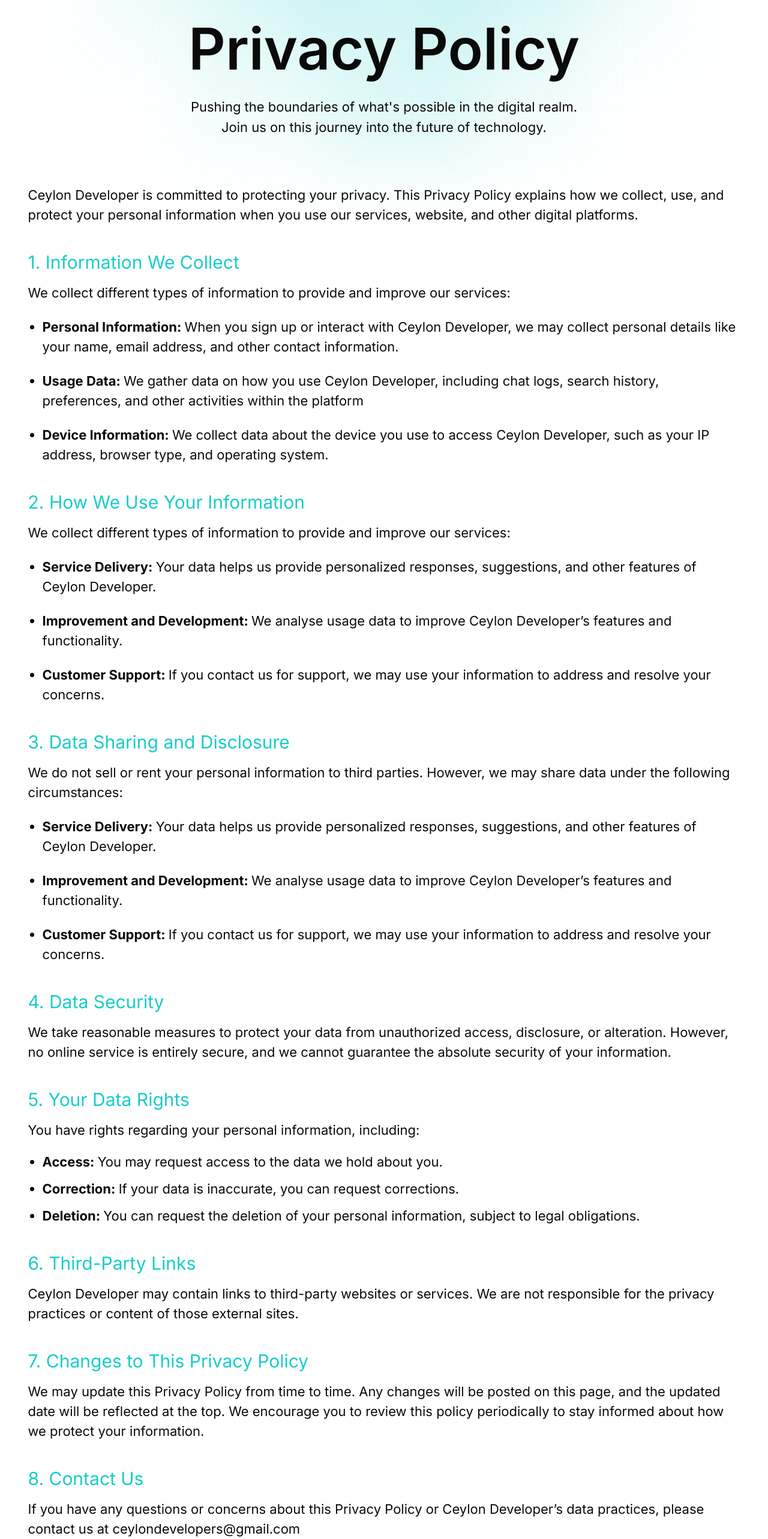
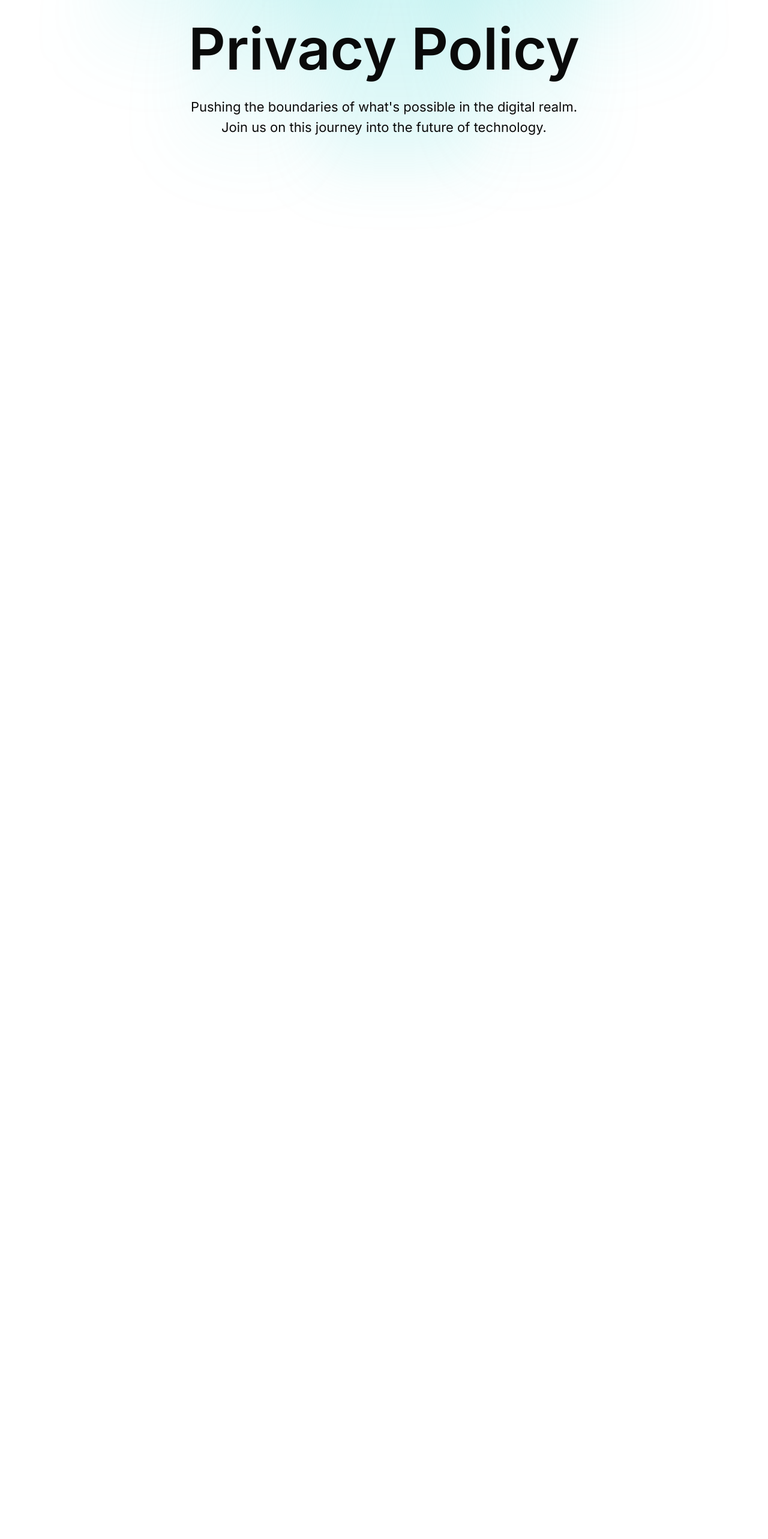
Before and after one commit to Roshen-Perera/ceylon-developers-portfolio, a Next.js app: page /privacy in a window 1280 px wide. Shown: the part 123-2689 px from the top of the page at 60% size. After the commit the page ends 800 px from the top, so only its background shows below. Built offline with nearby package versions, Linux system fonts and the light colour scheme.

Commit message:
Remove detailed sections from privacy policy for brevity and clarity

```diff
--- a/app/privacy/page.tsx
+++ b/app/privacy/page.tsx
@@ -19,144 +19,6 @@ const Page = () => {
           </p>
         </div>
       </div>
-      <div className="mt-20 max-w-[1187px]">
-        <p className="text-[22px] ">
-          Ceylon Developer is committed to protecting your privacy. This Privacy
-          Policy explains how we collect, use, and protect your personal
-          information when you use our services, website, and other digital
-          platforms.
-        </p>
-        <div className="mt-10">
-          <h5 className="text-[30px] text-[#17CDCA]">
-            1. Information We Collect
-          </h5>
-          <p className="text-[22px] mt-3">
-            We collect different types of information to provide and improve our
-            services:
-          </p>
-          <ul role="list" className="mt-5 list-disc ml-6 text-[22px]">
-            <li className="mt-6">
-              <strong>Personal Information: </strong>When you sign up or
-              interact with Ceylon Developer, we may collect personal details
-              like your name, email address, and other contact information.
-            </li>
-            <li className="mt-6">
-              <strong>Usage Data: </strong>We gather data on how you use Ceylon
-              Developer, including chat logs, search history, preferences, and
-              other activities within the platform
-            </li>
-            <li className="mt-6">
-              <strong>Device Information: </strong>We collect data about the
-              device you use to access Ceylon Developer, such as your IP
-              address, browser type, and operating system.
-            </li>
-          </ul>
-        </div>
-        <div className="mt-10">
-          <h5 className="text-[30px] text-[#17CDCA]">
-            2. How We Use Your Information
-          </h5>
-          <p className="text-[22px] mt-3">
-            We collect different types of information to provide and improve our
-            services:
-          </p>
-          <ul role="list" className="mt-5 list-disc ml-6 text-[22px]">
-            <li className="mt-6">
-              <strong>Service Delivery: </strong>Your data helps us provide
-              personalized responses, suggestions, and other features of Ceylon
-              Developer.
-            </li>
-            <li className="mt-6">
-              <strong>Improvement and Development: </strong>We analyse usage
-              data to improve Ceylon Developer’s features and functionality.
-            </li>
-            <li className="mt-6">
-              <strong>Customer Support: </strong>If you contact us for support,
-              we may use your information to address and resolve your concerns.
-            </li>
-          </ul>
-        </div>
-        <div className="mt-10">
-          <h5 className="text-[30px] text-[#17CDCA]">
-            3. Data Sharing and Disclosure
-          </h5>
-          <p className="text-[22px] mt-3">
-            We do not sell or rent your personal information to third parties.
-            However, we may share data under the following circumstances:
-          </p>
-          <ul role="list" className="mt-5 list-disc ml-6 text-[22px]">
-            <li className="mt-6">
-              <strong>Service Delivery: </strong>Your data helps us provide
-              personalized responses, suggestions, and other features of Ceylon
-              Developer.
-            </li>
-            <li className="mt-6">
-              <strong>Improvement and Development: </strong>We analyse usage
-              data to improve Ceylon Developer’s features and functionality.
-            </li>
-            <li className="mt-6">
-              <strong>Customer Support: </strong>If you contact us for support,
-              we may use your information to address and resolve your concerns.
-            </li>
-          </ul>
-        </div>
-        <div className="mt-10">
-          <h5 className="text-[30px] text-[#17CDCA]">4. Data Security</h5>
-          <p className="text-[22px] mt-3">
-            We take reasonable measures to protect your data from unauthorized
-            access, disclosure, or alteration. However, no online service is
-            entirely secure, and we cannot guarantee the absolute security of
-            your information.
-          </p>
-        </div>
-        <div className="mt-10">
-          <h5 className="text-[30px] text-[#17CDCA]">5. Your Data Rights</h5>
-          <p className="text-[22px] mt-3">
-            You have rights regarding your personal information, including:
-          </p>
-          <ul role="list" className="mt-5 list-disc ml-6 text-[22px]">
-            <li className="mt-3">
-              <strong>Access: </strong>You may request access to the data we
-              hold about you.
-            </li>
-            <li className="mt-3">
-              <strong>Correction: </strong>If your data is inaccurate, you can
-              request corrections.
-            </li>
-            <li className="mt-3">
-              <strong>Deletion: </strong>You can request the deletion of your
-              personal information, subject to legal obligations.
-            </li>
-          </ul>
-        </div>
-        <div className="mt-10">
-          <h5 className="text-[30px] text-[#17CDCA]">6. Third-Party Links</h5>
-          <p className="text-[22px] mt-3">
-            Ceylon Developer may contain links to third-party websites or
-            services. We are not responsible for the privacy practices or
-            content of those external sites.
-          </p>
-        </div>
-        <div className="mt-10">
-          <h5 className="text-[30px] text-[#17CDCA]">
-            7. Changes to This Privacy Policy
-          </h5>
-          <p className="text-[22px] mt-3">
-            We may update this Privacy Policy from time to time. Any changes
-            will be posted on this page, and the updated date will be reflected
-            at the top. We encourage you to review this policy periodically to
-            stay informed about how we protect your information.
-          </p>
-        </div>
-        <div className="mt-10">
-          <h5 className="text-[30px] text-[#17CDCA]">8. Contact Us</h5>
-          <p className="text-[22px] mt-3">
-            If you have any questions or concerns about this Privacy Policy or
-            Ceylon Developer’s data practices, please contact us at
-            ceylondevelopers@gmail.com
-          </p>
-        </div>
-      </div>
     </div>
   );
 }
```
